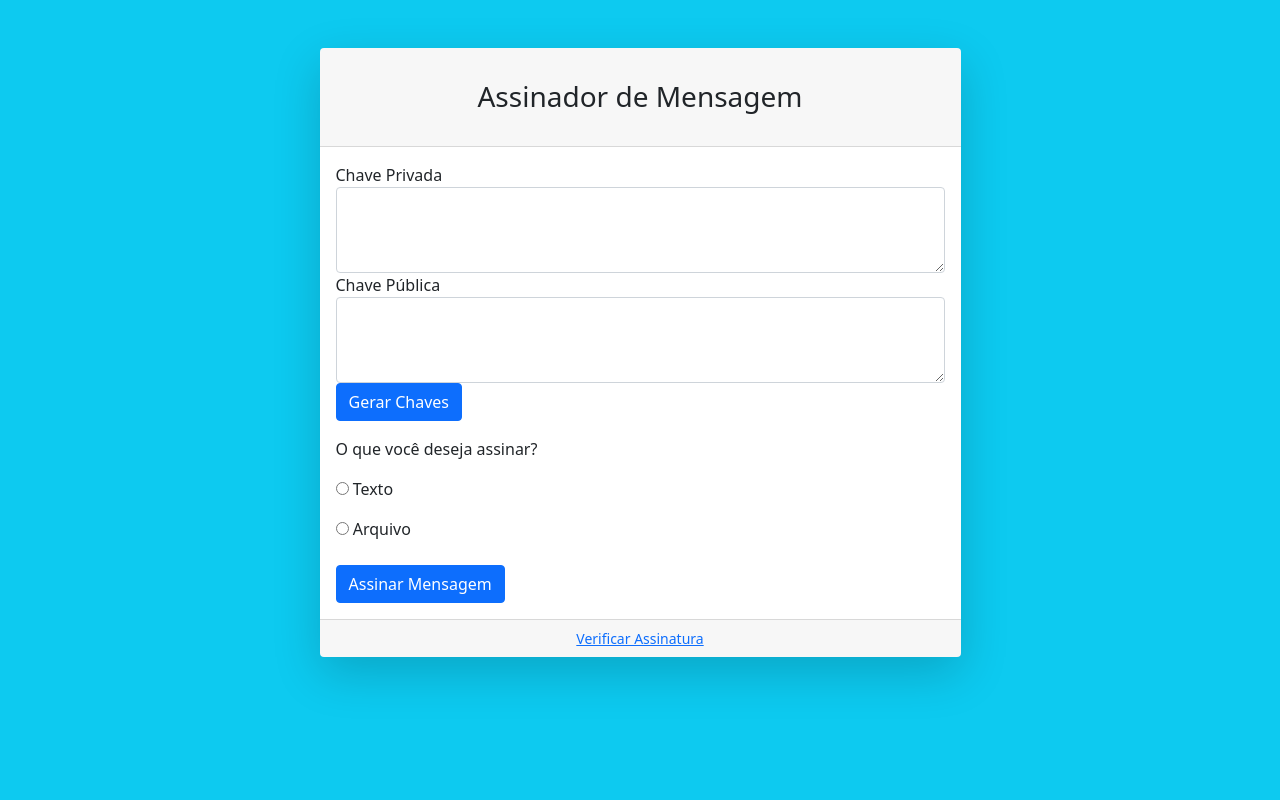
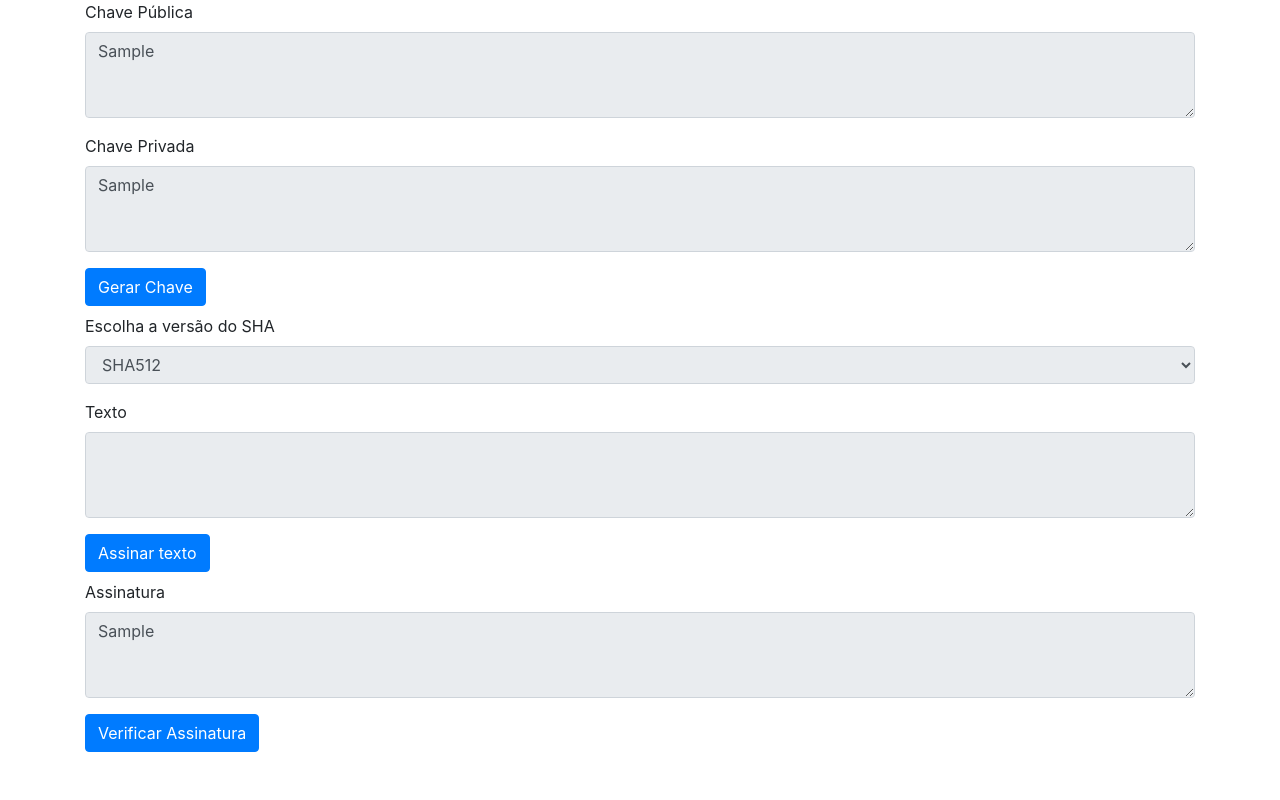
Before and after one commit to Francisco-Jair/seguranca_da_informacao, a Django app: page / in a window 1280 px wide. Run offline with Django 4.2, Linux system fonts and the light colour scheme; tables that the repository leaves empty hold one stand-in row (values such as "Sample post").

Commit message:
Trabalho 01 - Completo

```diff
--- a/trabalho01/seguranca/backend/core/views.py
+++ b/trabalho01/seguranca/backend/core/views.py
@@ -1,34 +1,165 @@
-import hashlib
+from Crypto.Signature import pkcs1_15
 from django.shortcuts import render, redirect
 from django.urls import reverse
 from Crypto.PublicKey import RSA
+from Crypto.Hash import SHA512, SHA384, SHA256, SHA, MD5, SHA224
+from .models import Chaves
 
+
+
+def index(request):
+
+    chaves = list(Chaves.objects.all())
+
+    if  chaves == []:
+        chaveprivada = ""
+        chavepublica = ""
+        assinatura = ""
+        sha = ""
+    else:
+        key = chaves[-1]
+        chaveprivada = key.chavePrivada[:1000]
+        chavepublica = key.chavePublica
+        assinatura = key.assinatura
+        sha = key.sha
+
+    context = {
+        "title" : "Assinador de Texto",
+        "chaveprivada" : chaveprivada,
+        "chavepublica" : chavepublica,
+        "assinatura" : assinatura,
+        "sha" : sha
+    }
+
+    return render(request, "core/index.html", context)
 
 
 def gerar_chaves(request):
 
-    chave = RSA.generate(2048)
-    private_key = chave.export_key().hex()
-    public_key = chave.publickey().export_key().hex()
+    if request.method == "POST":
 
+        if len(list(Chaves.objects.all())) == 0:
+            key = Chaves()
+        else:
+            key = Chaves.objects.all()[-1]
+
+        chave = RSA.generate(2048)
+        key.chavePrivada = chave.export_key().hex()
+        key.chavePublica = chave.publickey().export_key().hex()
+        key.save()
+
+        #Salvando chave Privada
+        #f = open('keyfile.pem', 'wb')
+        #f.write(chave.exportKey('PEM'))
+        #f.close()
+
+    return redirect(reverse("home"))
+
+
+def assinar(request):
+
+    if request.method == "POST":
+        tipoSha = request.POST.get("exampleFormControlSelect1")
+        texto = request.POST.get("exampleFormControlTextarea12")
+
+        key = list(Chaves.objects.all())[-1]
+
+        chavePrivada = RSA.import_key(bytes.fromhex(key.chavePrivada))
+        #f = open('keyfile.pem', 'rb')
+        #chavePrivada = RSA.importKey(f.read())
+        valorCifraTexto = generateSha(tipoSha, texto)
+
+        assinatura = pkcs1_15.new(chavePrivada).sign(valorCifraTexto)
+        # certeza = assinatura.sign(valorCifraTexto)
+        # assinatura = hmac.new(chavePrivada, valorCifraTexto)
+
+        key.sha = tipoSha
+        key.assinatura = assinatura.hex()
+        key.save()
+
+    return redirect(reverse("home"))
+
+
+def generateSha(tipo, text):
+
+    hashValue = ""
+
+    if "SHA256" == tipo:
+        hashValue = convertSha256()
+    elif "SHA384" == tipo:
+        hashValue = convertSha384()
+    elif "SHA224" == tipo:
+        hashValue = convertSha224()
+    elif "SHA512" == tipo:
+        hashValue = convertSha512()
+    elif "SHA1" == tipo:
+        hashValue = convertSha1()
+    elif "MD5" == tipo:
+        hashValue = convertMd5()
+
+    hashValue.update(text.encode("utf8"))
+    return hashValue
+
+
+def convertSha256():
+    return SHA256.new()
+
+
+def convertSha384():
+    return SHA384.new()
+
+
+def convertSha224():
+    return SHA224.new()
+
+
+def convertSha512():
+    return SHA512.new()
+
+
+def convertSha1():
+    return SHA.new()
+
+
+def convertMd5():
+    return MD5.new()
+
+
+def verificar(request):
+    tipo = 0
+    status = None
+
+    chaves = list(Chaves.objects.all())
+    if chaves != []:
+        chaves[-1].delete()
+        # Excluir chave privada
+
+    if request.method == "POST":
+        try:
+            chavePublica = bytes.fromhex(request.POST.get("exampleFormControlTextarea1"))
+            texto = request.POST.get("exampleFormControlTextarea12")
+            assina = bytes.fromhex(request.POST.get("exampleFormControlTextarea3"))
+            tipoSha = request.POST.get("exampleFormControlSelect1")
+
+            chave = RSA.import_key(chavePublica)
+            t = generateSha(tipoSha, texto)
+            # pkcs1_15.new(chave).verify(t, assina)
+
+            pkcs1_15.new(chave).verify(t, assina)
+            tipo = 1
+            status = True
+        except (ValueError, TypeError):
+            tipo = 2
+            status = False
+
+
+    print(status)
+    print(tipo)
     context = {
-        "chaveprivada" : private_key,
-        "chavepublica" : public_key
+        "title" : "Verificar Assinatura",
+        "tipo" : tipo,
+        "status" : status,
+        # "chavePublica" : chavePublica
     }
 
-    return redirect(reverse("home"))
-    # return render(request, "core/index.html", context)
-
-
-def assinar(text):
-    result = hashlib.sha256(text.encode())
-
-
-def index(request):
-
-    context = {
-        "chaveprivada" : "",
-        "chavepublica" : ""
-    }
-
-    return render(request, "core/index.html", context)
+    return render(request, "core/verificar.html", context)
--- a/trabalho01/seguranca/backend/urls.py
+++ b/trabalho01/seguranca/backend/urls.py
@@ -20,5 +20,7 @@ from backend.core import views
 urlpatterns = [
     path('admin/', admin.site.urls),
     path('', views.index, name="home"),
-    path('generate/', views.index, name="gerar_chave"),
+    path('gerarChave/', views.gerar_chaves, name="gerarChave"),
+    path('assinar/', views.assinar, name="assinar"),
+    path('verificar_assinatura/', views.verificar, name="verificar"),
 ]
--- a/trabalho01/seguranca/frontend/templates/core/index.html
+++ b/trabalho01/seguranca/frontend/templates/core/index.html
@@ -1,4 +1,3 @@
-{% load static %}
 <!DOCTYPE html>
 <html lang="pt-br">
   <head>
@@ -6,163 +5,125 @@
     <meta http-equiv="X-UA-Compatible" content="IE=edge" />
     <meta name="viewport" content="width=device-width, initial-scale=1.0" />
     <link
-      href="https://cdn.jsdelivr.net/npm/bootstrap@5.1.3/dist/css/bootstrap.min.css"
       rel="stylesheet"
-      integrity="sha384-1BmE4kWBq78iYhFldvKuhfTAU6auU8tT94WrHftjDbrCEXSU1oBoqyl2QvZ6jIW3"
+      href="https://cdn.jsdelivr.net/npm/bootstrap@4.6.1/dist/css/bootstrap.min.css"
+      integrity="sha384-zCbKRCUGaJDkqS1kPbPd7TveP5iyJE0EjAuZQTgFLD2ylzuqKfdKlfG/eSrtxUkn"
       crossorigin="anonymous"
     />
-    <title>Assinador</title>
+    <title>{{ title }}</title>
   </head>
-
-  <body class="bg-info">
-
-    <div id="layoutAuthentication">
-      <div id="layoutAuthentication_content">
-        <main>
+  <body>
     <div class="container">
-            <div class="row justify-content-center">
-              <div class="col-lg-7">
-                <div class="card shadow-lg border-0 rounded-lg mt-5">
-                  <div class="card-header">
-                    <h3 class="text-center font-weight-light my-4">
-                      Assinador de Mensagem
-                    </h3>
-                  </div>
-                  <div class="card-body">
-                    <form action="{% url 'gerar_chave' %}" method="POST" enctype="multipart/form-data">
+      <form class="gerar_chaves" method="post" action="gerarChave/">
         {% csrf_token %}
         <div class="form-group">
-                        <label for="chaveprivada">Chave Privada</label>
-                        <textarea name="chaveprivada" class="form-control" id="chaveprivada" rows="3" deactivate>{{chaveprivada}}</textarea>
+          <label for="exampleFormControlTextarea1">Chave Pública</label>
+          <textarea
+            class="form-control"
+            id="exampleFormControlTextarea1"
+            rows="3"
+            disabled
+          >
+{{chavepublica}}</textarea
+          >
         </div>
         <div class="form-group">
-                        <label for="chavepublica">Chave Pública</label>
-                        <textarea name="chavepublica" class="form-control" id="chavepublica" rows="3" deactivate>{{chavepublica}}</textarea>
-                      </div>
-                      <button class="btn btn-primary mb-3" type="submit" >Gerar Chaves</button>
-
-                      <a
-                        id="baixarchaveprivada"
-                        class="btn btn-primary mb-3"
-                        download="chavePrivada.txt"
-                        hidden
-                        >Baixar Chave Privada</a
+          <label for="exampleFormControlTextarea1">Chave Privada</label>
+          <textarea
+            class="form-control"
+            id="exampleFormControlTextarea1"
+            rows="3"
+            disabled
           >
-                      <a
-                        id="baixarchavepublica"
-                        class="btn btn-primary mb-3"
-                        download="chavePublica.txt"
-                        hidden
-                        >Baixar Chave Pública</a
-                      >
-                      <p>O que você deseja assinar?</p>
-                      <div
-                        class="custom-control custom-radio custom-control-inline mb-3"
-                      >
-                        <input
-                          type="radio"
-                          id="assinartexto"
-                          name="tipoassinatura"
-                          class="custom-control-input"
-                          onclick="tipoAssinatura('texto')"
-                          value="texto"
-                          required
-                        />
-                        <label class="custom-control-label" for="assinartexto"
-                          >Texto</label
+{{ chaveprivada }}</textarea
           >
         </div>
-                      <div
-                        class="custom-control custom-radio custom-control-inline mb-3"
+        <button type="submit" class="btn btn-primary mb-2">Gerar Chave</button>
+      </form>
+
+      {% if chavepublica %}
+      <form action="assinar/" method="POST">
+        {% csrf_token %}
+        <div class="form-group">
+          <label for="exampleFormControlSelect1">Escolha a versão do SHA</label>
+          <select
+            class="form-control"
+            name="exampleFormControlSelect1"
+            id="exampleFormControlSelect1"
           >
-                        <input
-                          type="radio"
-                          id="assinararquivo"
-                          name="tipoassinatura"
-                          class="custom-control-input"
-                          onclick="tipoAssinatura('arquivo')"
-                          value="arquivo"
+            <option>SHA512</option>
+            <option>SHA384</option>
+            <option>SHA256</option>
+            <option>SHA224</option>
+            <option>SHA1</option>
+            <option>MD5</option>
+          </select>
+        </div>
+        <div class="form-group">
+          <label for="exampleFormControlTextarea12">Texto</label>
+          <textarea
+            class="form-control"
+            name="exampleFormControlTextarea12"
+            id="exampleFormControlTextarea12"
+            rows="3"
             required
-                        />
-                        <label class="custom-control-label" for="assinararquivo"
-                          >Arquivo</label
+          ></textarea>
+        </div>
+        <button type="submit" class="btn btn-primary mb-2">
+          Assinar texto
+        </button>
+      </form>
+
+      {% endif %} {% if assinatura %}
+      <div class="form-group">
+        <label for="exampleFormControlTextarea3">Assinatura</label>
+        <textarea
+          class="form-control"
+          id="exampleFormControlTextarea3"
+          rows="3"
+          disabled
+        >
+{{ assinatura }}</textarea
         >
       </div>
-                      <div class="form-group" hidden>
-                        <label for="texto">Texto</label>
-                        <textarea
-                          name="texto"
-                          class="form-control"
-                          id="texto"
-                          rows="3"
-                        ></textarea>
-                      </div>
-                      <div class="custom-file" hidden>
-                        <input
-                          name="arquivo"
-                          type="file"
-                          class="custom-file-input"
-                          id="arquivo"
-                        />
-                        <label class="custom-file-label" for="arquivo"
-                          >Escolha o arquivo</label
+      {% endif %}
+
+      <a href="{% url 'verificar' %}" class="btn btn-primary mb-2"
+        >Verificar Assinatura</a
       >
     </div>
-                      {% if sucesso == True %}
-                      <script>
-                        alert("Mensagem assinada com sucesso.");
-                      </script>
-                      <div class="form-group">
-                        <label for="mensagemassinada">Mensagem Assinada</label>
-                        <textarea
-                          name="mensagemassinada"
-                          class="form-control"
-                          id="mensagemassinada"
-                          rows="3"
-                        >
-{{mensagemassinada}}</textarea
-                        >
-                      </div>
-                      <a
-                        id="baixarmensagemassinada"
-                        class="btn btn-primary mb-3"
-                        download="mensagemAssinada.txt"
-                        href="data:text/plain;utf-8,{{mensagemassinada}}"
-                        >Baixar Mensagem Assinada</a
-                      >
-                      {% elif sucesso == False %}
-                      <script>
-                        alert(
-                          "Não foi possível assinar a mensagem. Por favor, tente novamente."
-                        );
-                      </script>
-                      {% endif %}
-                      <div class="form-group mt-4 mb-0">
-                        <button class="btn btn-primary btn-block" type="submit">
-                          Assinar Mensagem
-                        </button>
-                      </div>
-                    </form>
-                  </div>
-                  <div class="card-footer text-center">
-                    <div class="small">
-                      <a href="#">Verificar Assinatura</a>
-                    </div>
-                  </div>
-                </div>
-              </div>
-            </div>
-          </div>
-        </main>
-      </div>
 
-    </div>
-
-    <script src="https://cdn.jsdelivr.net/npm/bootstrap@5.1.3/dist/js/bootstrap.bundle.min.js"
-      integrity="sha384-ka7Sk0Gln4gmtz2MlQnikT1wXgYsOg+OMhuP+IlRH9sENBO0LRn5q+8nbTov4+1p"
+    <!-- JS do Bootstrap -->
+    <script
+      src="https://cdn.jsdelivr.net/npm/jquery@3.5.1/dist/jquery.slim.min.js"
+      integrity="sha384-DfXdz2htPH0lsSSs5nCTpuj/zy4C+OGpamoFVy38MVBnE+IbbVYUew+OrCXaRkfj"
+      crossorigin="anonymous"
+    ></script>
+    <script
+      src="https://cdn.jsdelivr.net/npm/bootstrap@4.6.1/dist/js/bootstrap.bundle.min.js"
+      integrity="sha384-fQybjgWLrvvRgtW6bFlB7jaZrFsaBXjsOMm/tB9LTS58ONXgqbR9W8oWht/amnpF"
       crossorigin="anonymous"
     ></script>
 
-    <script src="{% static 'js/scripts.js' %}"></script>
+    <script>
+      // a = document.getElementsByTagName("option")
+      // a[1].setAttribute("selected", "selected")
+
+
+      $(document).ready(function() {
+        if("{{ sha }}" != "" && "{{chavepublica}" != ""){
+          op = document.getElementsByTagName("option")
+          for(let i = 0; i < op.length; i++){
+            if(op[i].value == "{{ sha }}"){
+              op[i].setAttribute("selected", "selected")
+            }
+            op[i].setAttribute("disabled", "disabled")
+          }
+          document.getElementById("exampleFormControlTextarea12").setAttribute("disabled", "disabled")
+          document.getElementsByTagName("select")[0].setAttribute("disabled", "disabled")
+        }
+      })
+
+    </script>
   </body>
 </html>
```
Also changed, not shown: trabalho01/seguranca/backend/core/models.py (+6 -1 lines), trabalho01/seguranca/frontend/templates/core/verificar.html (added, +86 -0 lines), trabalho01/seguranca/requirements.txt (+14 -1 lines), trabalho01/seguranca/README.MD, trabalho01/seguranca/backend/core/migrations/0001_initial.py (added), trabalho01/seguranca/backend/core/migrations/0002_chaves_assinatura.py (added), trabalho01/seguranca/backend/core/migrations/0003_chaves_sha.py (added). Lines whose indentation alone changed are shown as unchanged.
